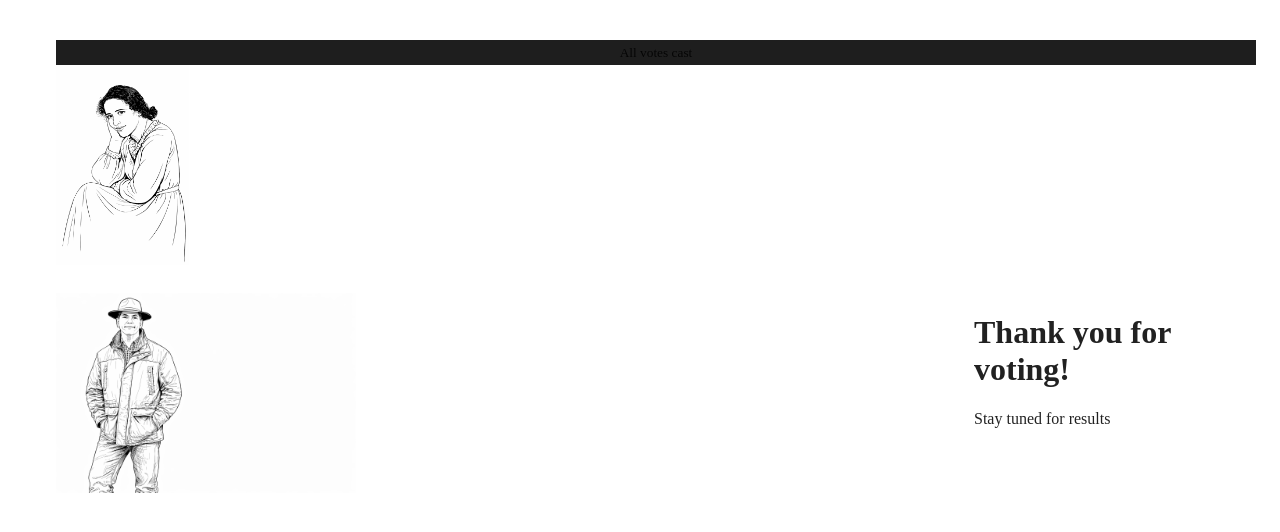
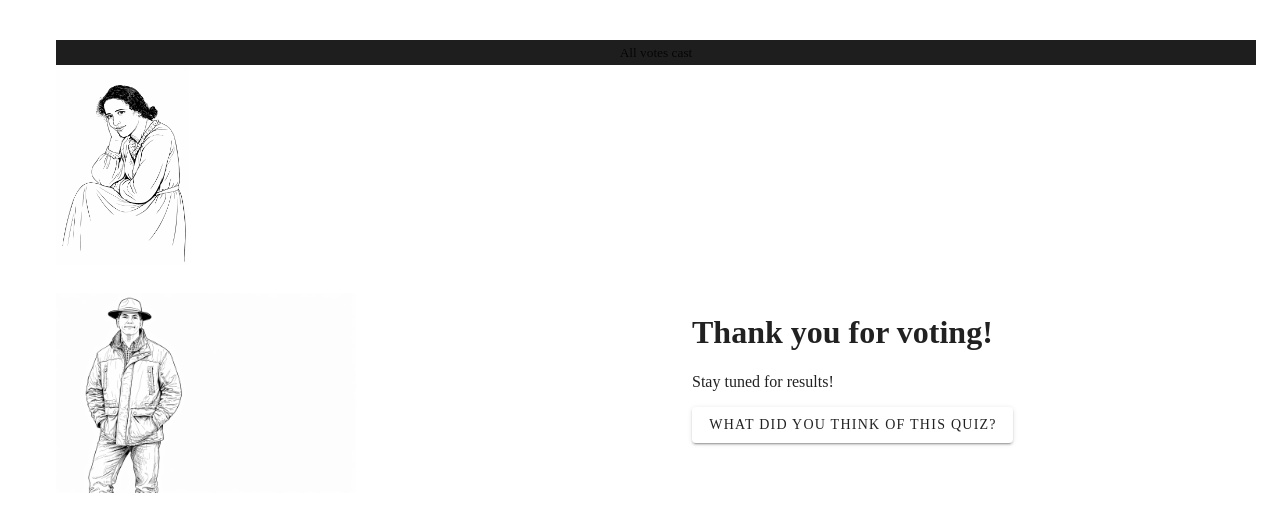
Before and after one commit to danmermel/tobiornottobi, a Nuxt app in the folder frontend/: page /thankyou in a window 1280 px wide. Shown: the top 532 px of the page. Built offline with nearby package versions, Linux system fonts and the light colour scheme.

Commit message:
adding form to thank you page
Signed-off-by: Daniel Mermelstein <danmermel@gmail.com>

```diff
--- a/frontend/app/pages/thankyou.vue
+++ b/frontend/app/pages/thankyou.vue
@@ -12,15 +12,13 @@
       <v-col cols="6">
         <img src="/assets/farmer.jpg" class="my-3" contain height="200" />
       </v-col>
-
-      <v-spacer></v-spacer>
-
       <v-col class="mb-4">
         <h1 class="text-h3 font-weight-bold mb-3">Thank you for voting!</h1>
 
         <p class="subheading font-weight-regular">
-          Stay tuned for results
-        </p>
+          Stay tuned for results! </p>
+        <v-btn href="https://forms.gle/VVTP6pkSHE83b31n8" target="_blank">What did you think of this quiz?
+        </v-btn>
       </v-col>
     </v-row>
   </v-container>
```
